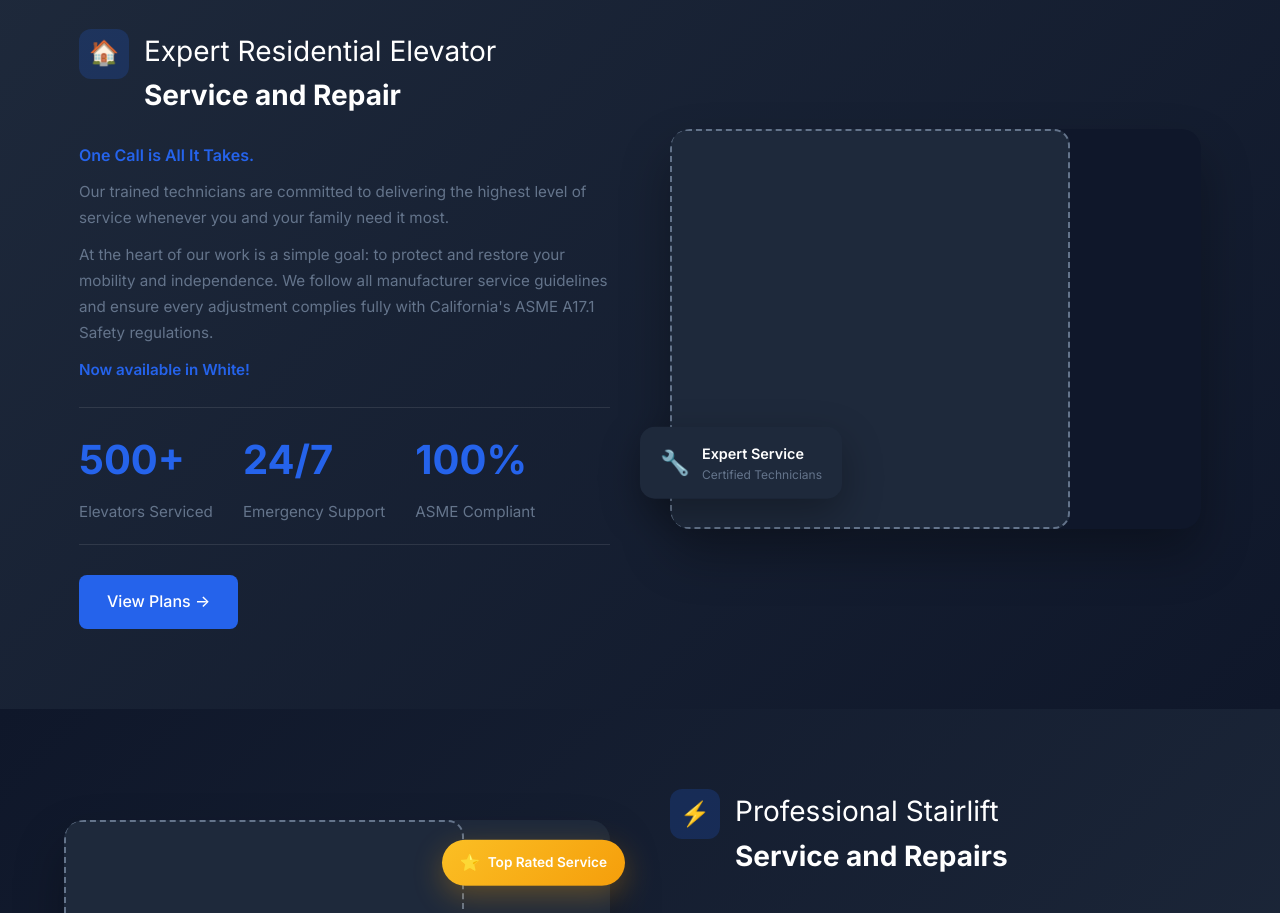
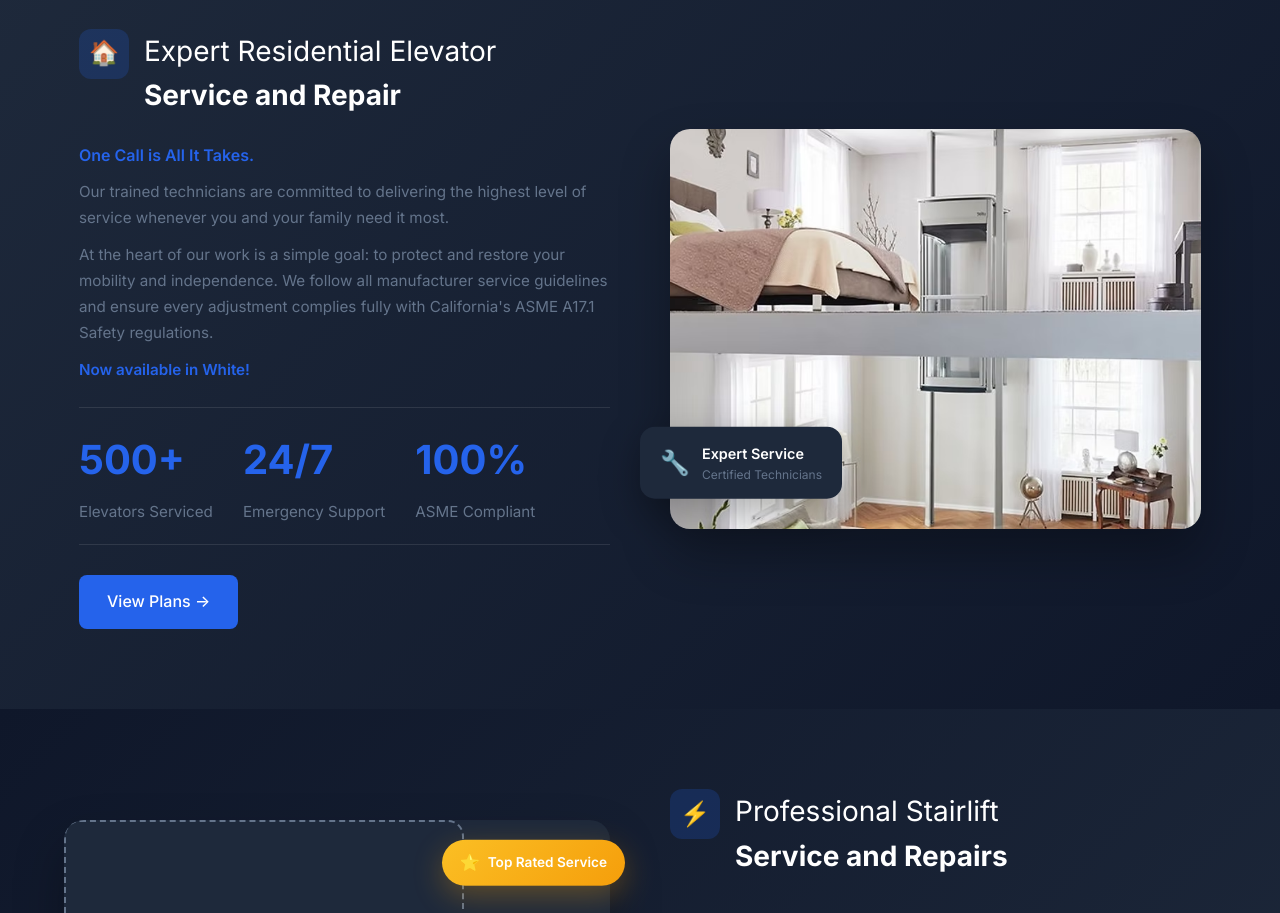
Before and after one commit to LeeDev428/BionicAim, a React (Vite) app: page / in a window 1280 px wide. Shown: the part 1940-2853 px from the top of the page. Built offline with nearby package versions, Linux system fonts and the light colour scheme.

Commit message:
Update ElevatorService.tsx

```diff
--- a/src/sections/ElevatorService/ElevatorService.tsx
+++ b/src/sections/ElevatorService/ElevatorService.tsx
@@ -54,8 +54,11 @@ const ElevatorService = () => {
 
         <div className={`elevator-visual ${isInView ? 'animate-slideInRight delay-2' : ''}`}>
           <div className="elevator-image-card">
-            <div className="image-placeholder elevator-placeholder">
-            </div>
+            <img
+              src="/img/hero/Expert Residential Elevator Service and Repair.png"
+              alt="Expert Residential Elevator Service and Repair"
+              className="elevator-image"
+            />
           </div>
           <div className="floating-card">
             <span className="card-icon">🔧</span>
```
